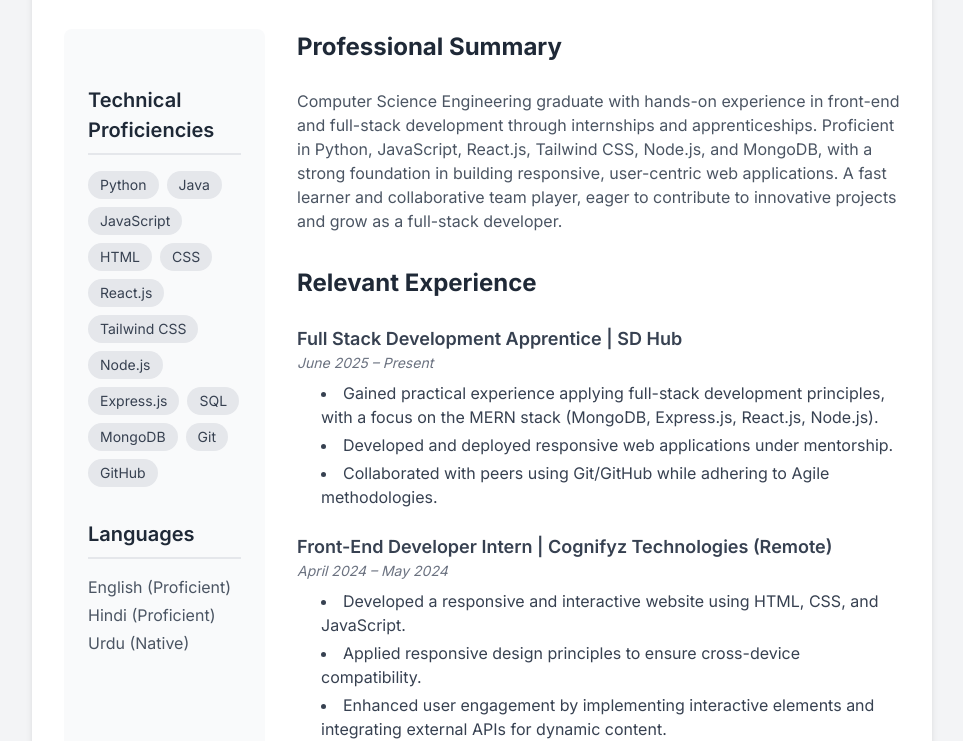
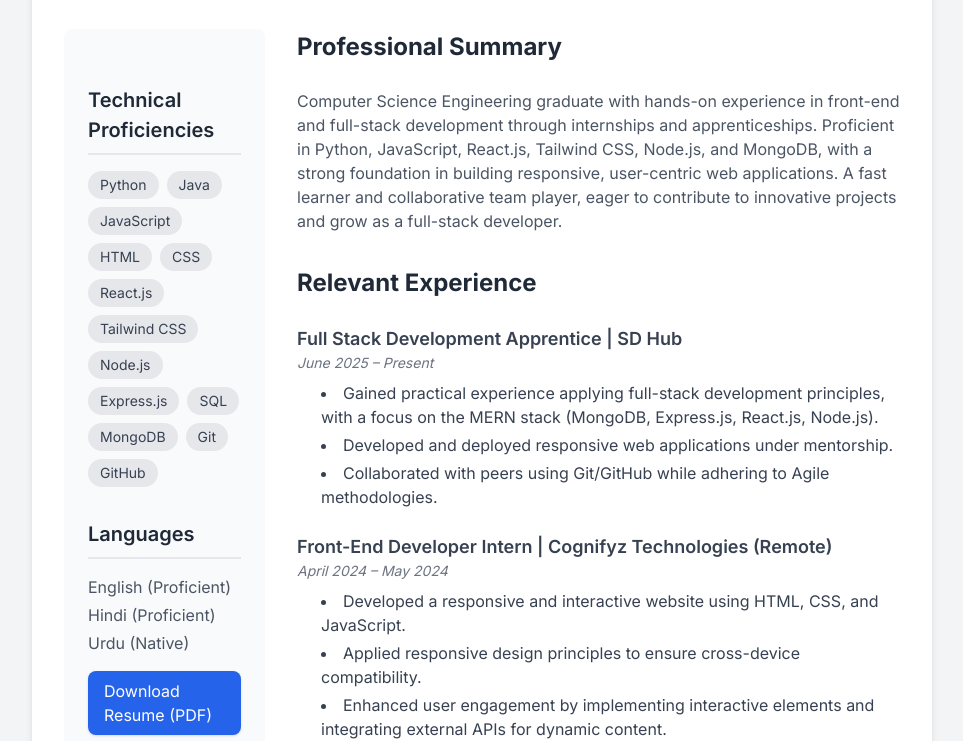
Before and after one commit to Mohdshamsuddin/resume, a plain HTML site: page index.html in a window 1280 px wide. Shown: the part 211-952 px from the top of the page, without its empty margins (158-1121 px from the left). Drawn offline with nearby package versions, Linux system fonts and the light colour scheme.

Commit message:
Update index.html

```diff
--- a/index.html
+++ b/index.html
@@ -148,6 +148,13 @@
           <h2 class="section-title">Languages</h2>
           <ul id="languages-list" class="space-y-1 text-gray-600"></ul>
         </div>
+          <div class="mt-4">
+          <a href="MOHDSHAMSUDDIN.pdf" download
+            class="inline-block bg-blue-600 text-white px-4 py-2 rounded-lg shadow hover:bg-blue-700 transition">
+            Download Resume (PDF)
+          </a>
+        </div>
+
       </div>
 
       <!-- Main Section -->
@@ -285,4 +292,5 @@
   </script>
 </body>
 
+
 </html>
```
